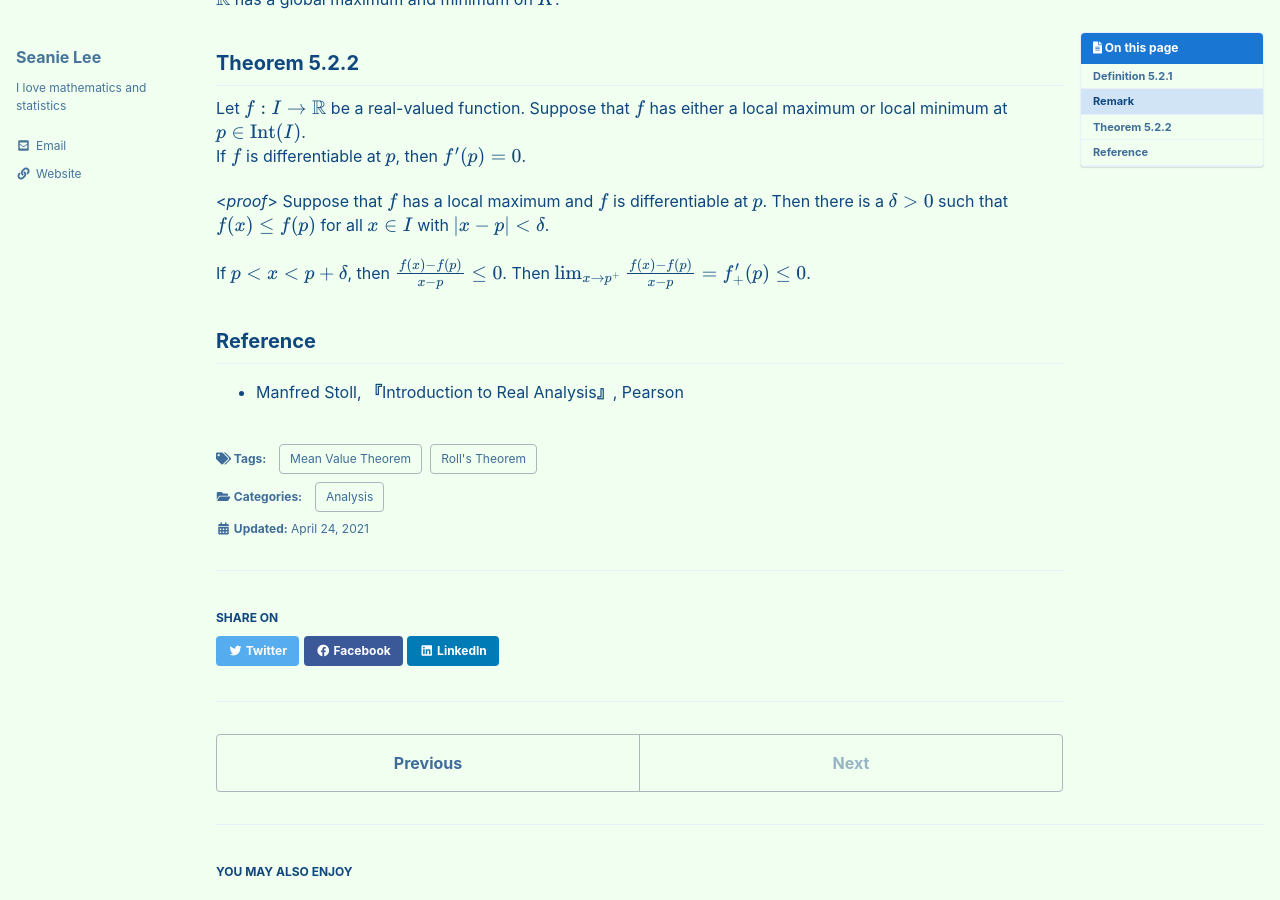
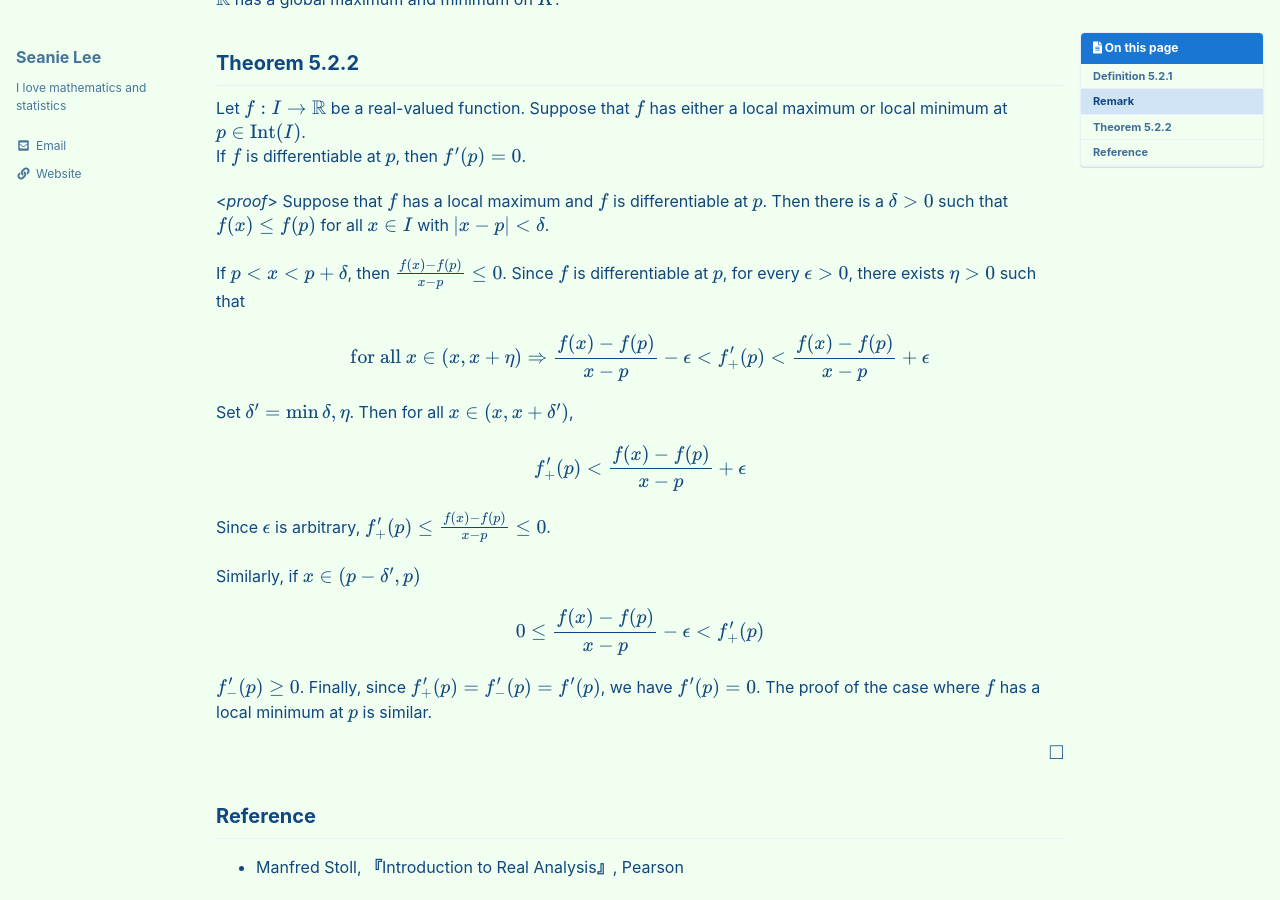
Before and after one commit to seanie12/blog, a Jekyll site: the page built from _posts/2021-04-24-mvt.md, in a window 1280 px wide and 900 px high, scrolled down 515 px. Built offline with Jekyll 4.4.1, drawn with Linux system fonts in a browser that asks for light colours; cached includes are drawn as plain includes; formulas are drawn with MathJax 3.

Commit message:
Update 2021-04-24-mvt.md

```diff
--- a/_posts/2021-04-24-mvt.md
+++ b/_posts/2021-04-24-mvt.md
@@ -37,7 +37,31 @@ Let $f:I\to\mathbb{R}$ be a real-valued function. Suppose that $f$ has either a
 <*proof*>
 Suppose that $f$ has a local maximum and $f$ is differentiable at $p$. Then there is a $\delta>0$ such that $f(x)\leq f(p)$ for all $x\in I$ with $|x-p| <\delta$.
 
-If $p<x<p+\delta$, then $\frac{f(x)-f(p)}{x-p}\leq 0$. Then $\lim_{x\to p^+}\frac{f(x)-f(p)}{x-p} =f^\prime_+(p)\leq0$.
+If $p<x<p+\delta$, then $\frac{f(x)-f(p)}{x-p}\leq 0$.  Since $f$ is differentiable at $p$, for every $\epsilon>0$, there exists $\eta>0$ such that
+
+$$
+\text{for all } x\in(x,x+\eta) \Rightarrow \frac{f(x)-f(p)}{x-p}-\epsilon<f^\prime_+(p) < \frac{f(x)-f(p)}{x-p} + \epsilon
+$$
+
+Set $\delta^\prime = \min\{\delta, \eta\}$. Then for all $x\in (x,x+\delta^\prime)$,
+
+$$
+f^\prime_+(p) < \frac{f(x)-f(p)}{x-p} + \epsilon
+$$
+
+Since $\epsilon$ is arbitrary, $f^\prime_+(p) \leq \frac{f(x)-f(p)}{x-p} \leq 0$.
+
+
+Similarly, if $x\in (p-\delta^\prime, p)$
+
+$$
+0\leq \frac{f(x)-f(p)}{x-p}-\epsilon < f^\prime_+(p)
+$$
+
+$f^\prime_-(p)\geq 0$. Finally, since $f^\prime_+(p)=f^\prime_-(p) = f^\prime(p)$, we have $f^\prime(p) =0$. The proof of the case where $f$ has a local minimum at $p$ is similar.
+
 $$\tag*{$\square$}$$
+
+
 ## Reference
 - Manfred Stoll,  **『**Introduction to Real Analysis**』**, Pearson
```
